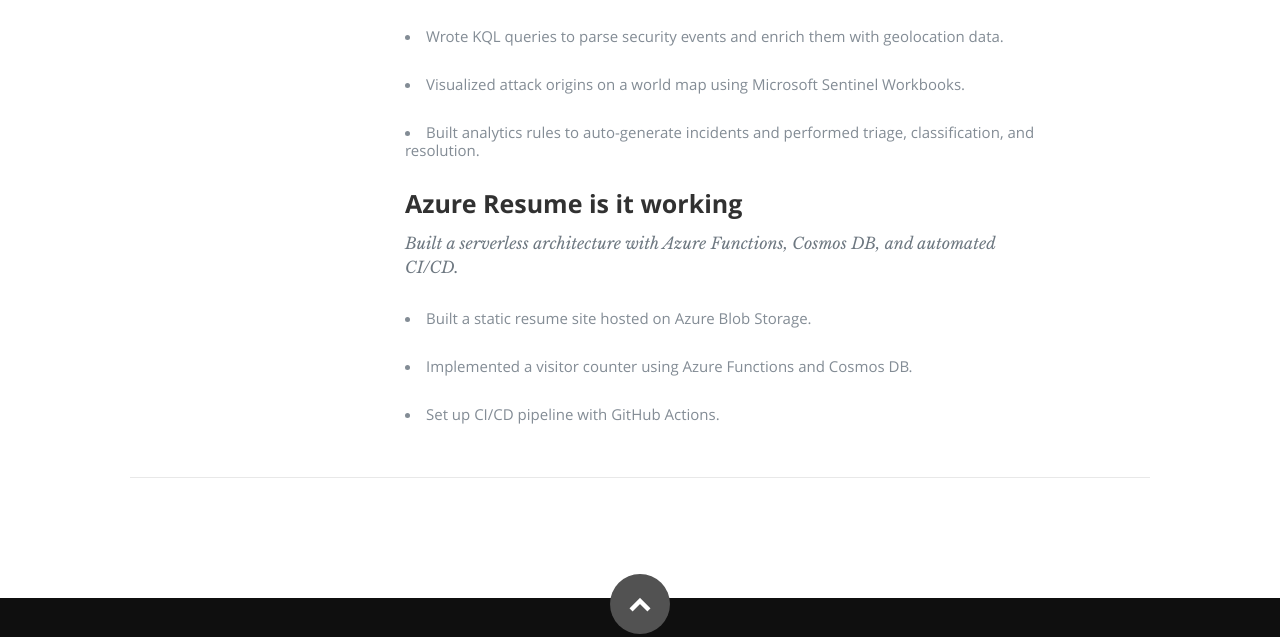
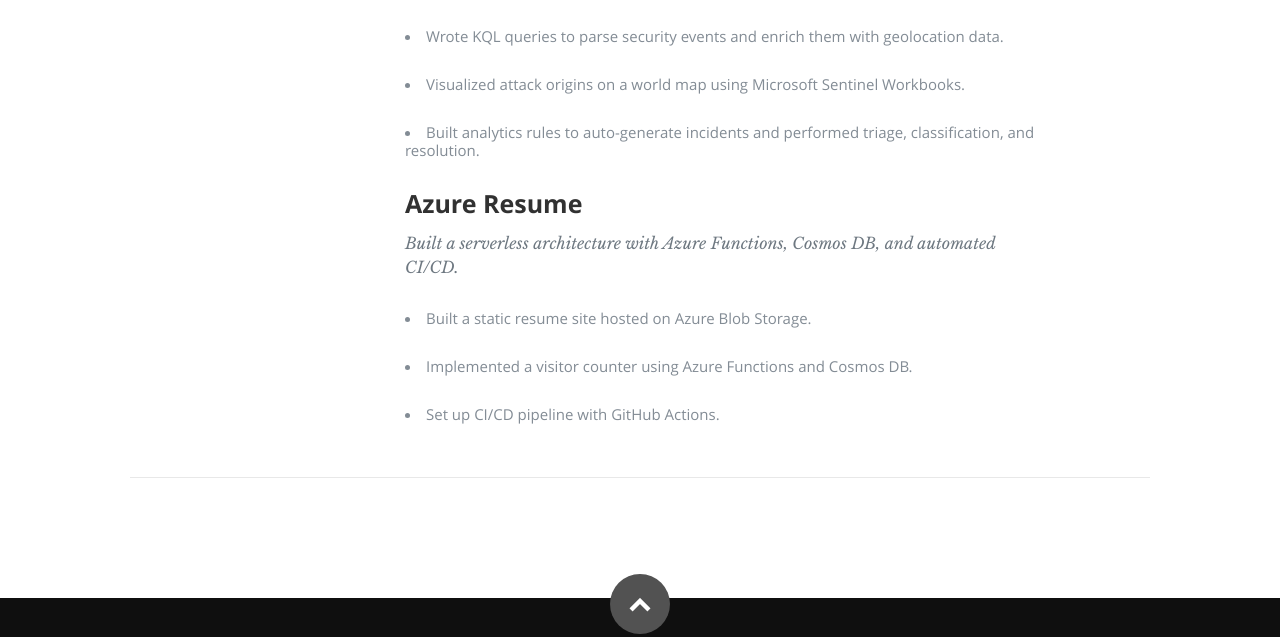
Before and after one commit to janeke91/Azure-Resume, a plain HTML site: page frontend/index.html in a window 1280 px wide. Shown: the part 1752-2389 px from the top of the page. Drawn offline with nearby package versions, Linux system fonts and the light colour scheme; no server answers.

Commit message:
fix minor details in index.html

```diff
--- a/frontend/index.html
+++ b/frontend/index.html
@@ -161,7 +161,7 @@
 
             <div class="row item">
                <div class="twelve columns">
-                  <h3>Azure Resume is it working</h3>
+                  <h3>Azure Resume</h3>
                   <p class="info">Built a serverless architecture with Azure Functions, Cosmos DB, and automated CI/CD.</p>
                   <p><li>Built a static resume site hosted on Azure Blob Storage.</li></p>
                   <p><li>Implemented a visitor counter using Azure Functions and Cosmos DB.</li></p>
```
